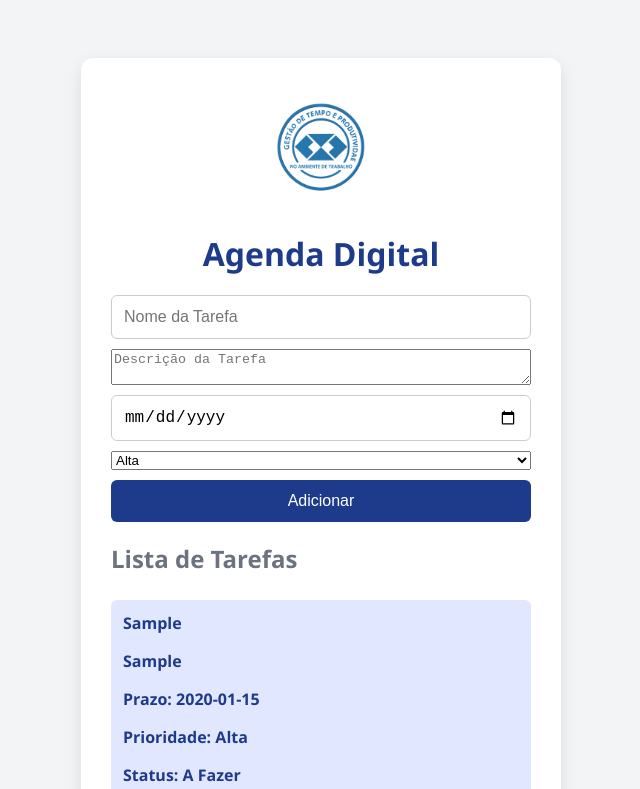
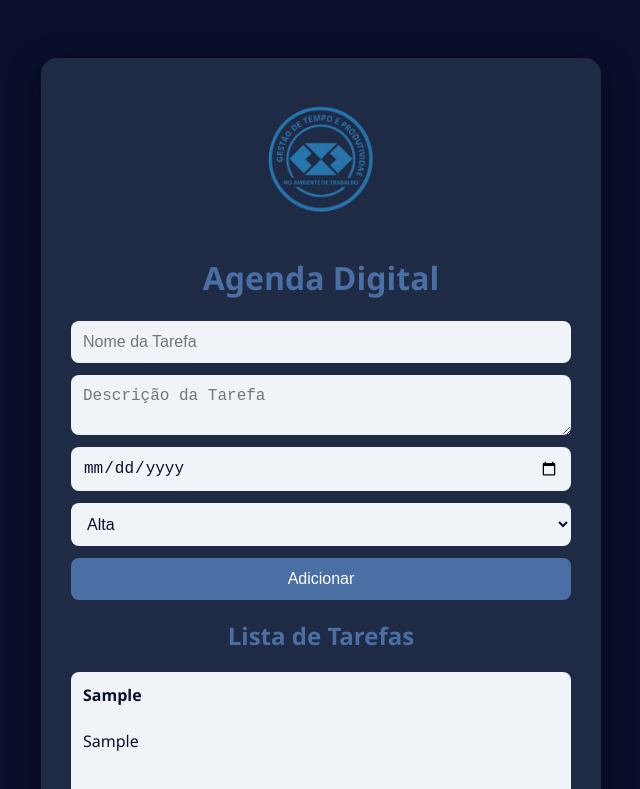
Before and after one commit to Administracao-eficiente/agenda-digital, a plain HTML site: page index.html in a window 1280 px wide. Both pictures are taken after typing "Sample", "Sample", "2020-01-15" into the empty fields and a click on the button "Adicionar". Shown: the top 789 px of the page, without its empty margins (319-959 px from the left). Drawn offline with Linux system fonts and the light colour scheme.

Commit message:
Update style.css

```diff
--- a/style.css
+++ b/style.css
@@ -1,106 +1,87 @@
 :root {
-  --azul-escuro: #1e3a8a;
-  --azul-claro: #e0e7ff;
+  --azul-escuro: #0a0f2c;
+  --azul-medio: #1f2a44;
+  --azul-claro: #4a6fa5;
+  --cinza-claro: #f0f4f8;
   --branco: #ffffff;
-  --cinza-claro: #f3f4f6;
-  --cinza: #6b7280;
 }
 
 body {
   font-family: 'Segoe UI', sans-serif;
-  background-color: var(--cinza-claro);
-  color: var(--cinza);
+  background-color: var(--azul-escuro);
+  color: var(--branco);
   display: flex;
   justify-content: center;
   padding-top: 50px;
 }
 
 .container {
-  background: var(--branco);
+  background: var(--azul-medio);
   padding: 30px;
-  border-radius: 12px;
+  border-radius: 16px;
   width: 100%;
-  max-width: 420px;
-  box-shadow: 0 6px 16px rgba(0,0,0,0.1);
+  max-width: 500px;
+  box-shadow: 0 10px 30px rgba(0, 0, 0, 0.5);
 }
 
-h1 {
-  color: var(--azul-escuro);
+h1, h2 {
   text-align: center;
-  margin-bottom: 20px;
+  color: var(--azul-claro);
 }
 
 form {
   display: flex;
   flex-direction: column;
-  gap: 10px;
+  gap: 12px;
 }
 
-input, button {
+input, textarea, select, button {
   padding: 12px;
   font-size: 16px;
-  border-radius: 6px;
-  border: 1px solid #ccc;
+  border-radius: 8px;
+  border: none;
+  background: var(--cinza-claro);
+  color: var(--azul-escuro);
 }
 
-input:focus {
-  border-color: var(--azul-escuro);
-  outline: none;
+textarea {
+  resize: vertical;
 }
 
 button {
-  background-color: var(--azul-escuro);
-  color: white;
-  border: none;
+  background-color: var(--azul-claro);
+  color: var(--branco);
   cursor: pointer;
   transition: background 0.3s;
 }
 
 button:hover {
-  background-color: #102050;
+  background-color: #345e8d;
 }
 
 ul {
-  margin-top: 25px;
+  margin-top: 20px;
   list-style: none;
   padding: 0;
 }
 
 li {
-  background: var(--azul-claro);
-  margin-bottom: 10px;
+  background: var(--cinza-claro);
+  color: var(--azul-escuro);
+  margin-bottom: 12px;
   padding: 12px;
-  border-radius: 6px;
-  color: var(--azul-escuro);
-  font-weight: bold;
+  border-radius: 8px;
+  display: flex;
+  flex-direction: column;
+  gap: 8px;
 }
 
 .logo {
   display: block;
-  margin: 0 auto 16px;
-  max-width: 100px;
-}
-#foco {
-  margin-top: 30px;
-  padding: 20px;
-  background: #f2f2f2;
-  border-radius: 8px;
-  text-align: center;
-  display: none;
+  margin: 0 auto 20px;
+  max-width: 120px;
 }
 
-#barra-container {
-  width: 100%;
-  height: 20px;
-  background: #ccc;
-  border-radius: 10px;
-  overflow: hidden;
-  margin: 10px 0;
+.relatorio {
+  margin-top: 20px;
 }
-
-#barra-progresso {
-  height: 100%;
-  width: 0%;
-  background: #0a4d8c;
-  transition: width 1s linear;
-}
```
